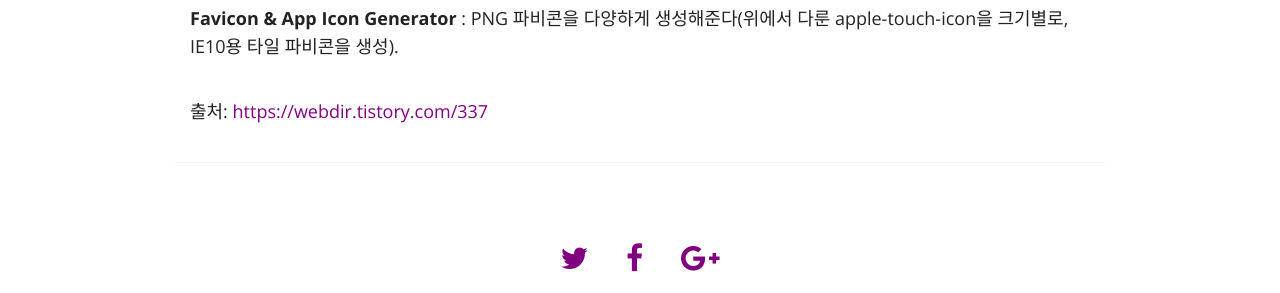
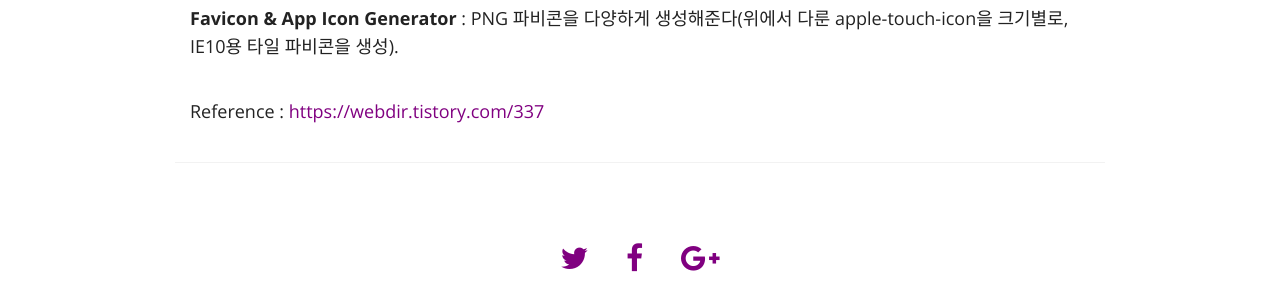
Before and after one commit to lsh58/lsh58.github.io, a Jekyll site: the page built from _posts/2020-02-19-favicon.md, in a window 1280 px wide and 900 px high, scrolled down 2542 px. Shown: the part 161-454 px from the top of the window. Built offline with Jekyll 4.4.1, drawn with Linux system fonts in a browser that asks for light colours; nearby versions of some CDN libraries; comment, search, counter and statistics services are not loaded.

Commit message:
Update 2020-02-19-favicon.md

```diff
--- a/_posts/2020-02-19-favicon.md
+++ b/_posts/2020-02-19-favicon.md
@@ -74,4 +74,4 @@ ICO 파비콘은 multiple sizes를 지원하기에 하나의 ICO 파일에 여
 **x-icon editor** : ICO 파일을 만들수 있는 웹용 도구이다.
 **Favicon & App Icon Generator** : PNG 파비콘을 다양하게 생성해준다(위에서 다룬 apple-touch-icon을 크기별로, IE10용 타일 파비콘을 생성).
 
-출처: <https://webdir.tistory.com/337>
+Reference : <https://webdir.tistory.com/337>
```
